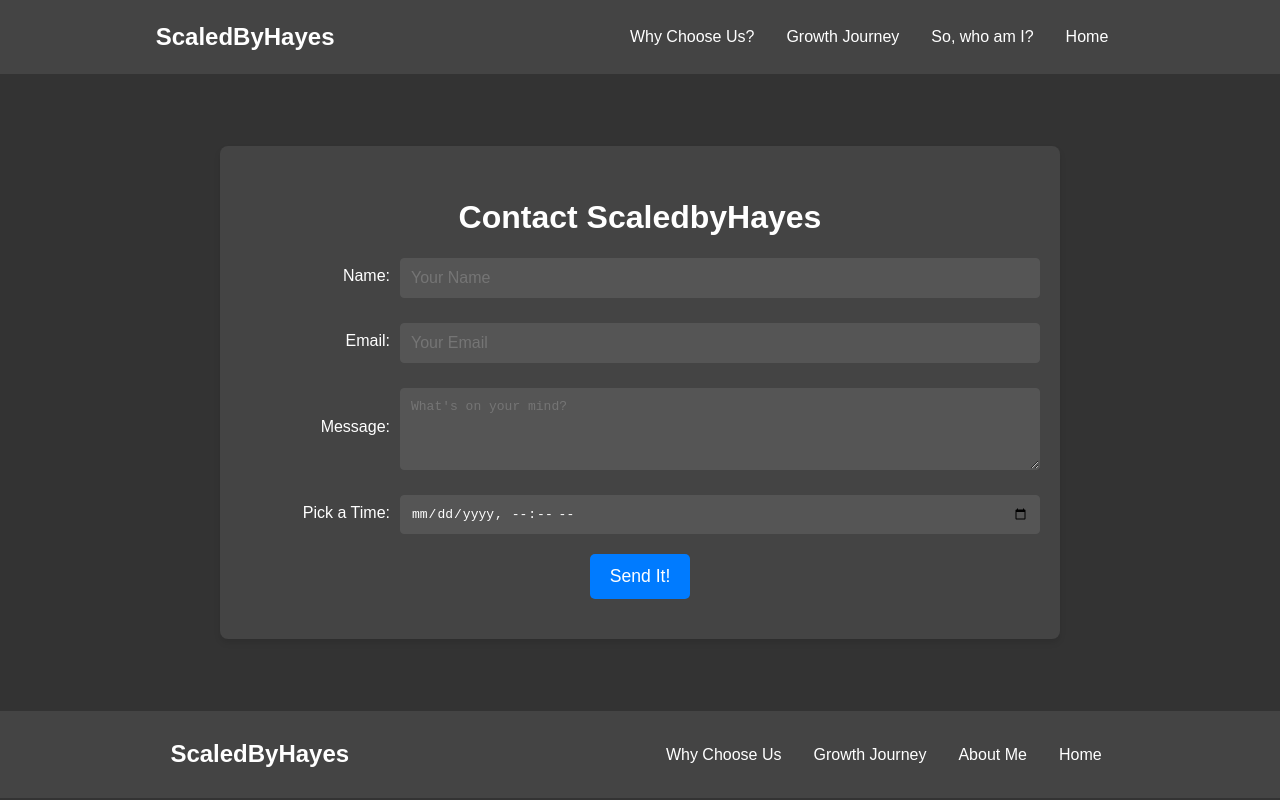
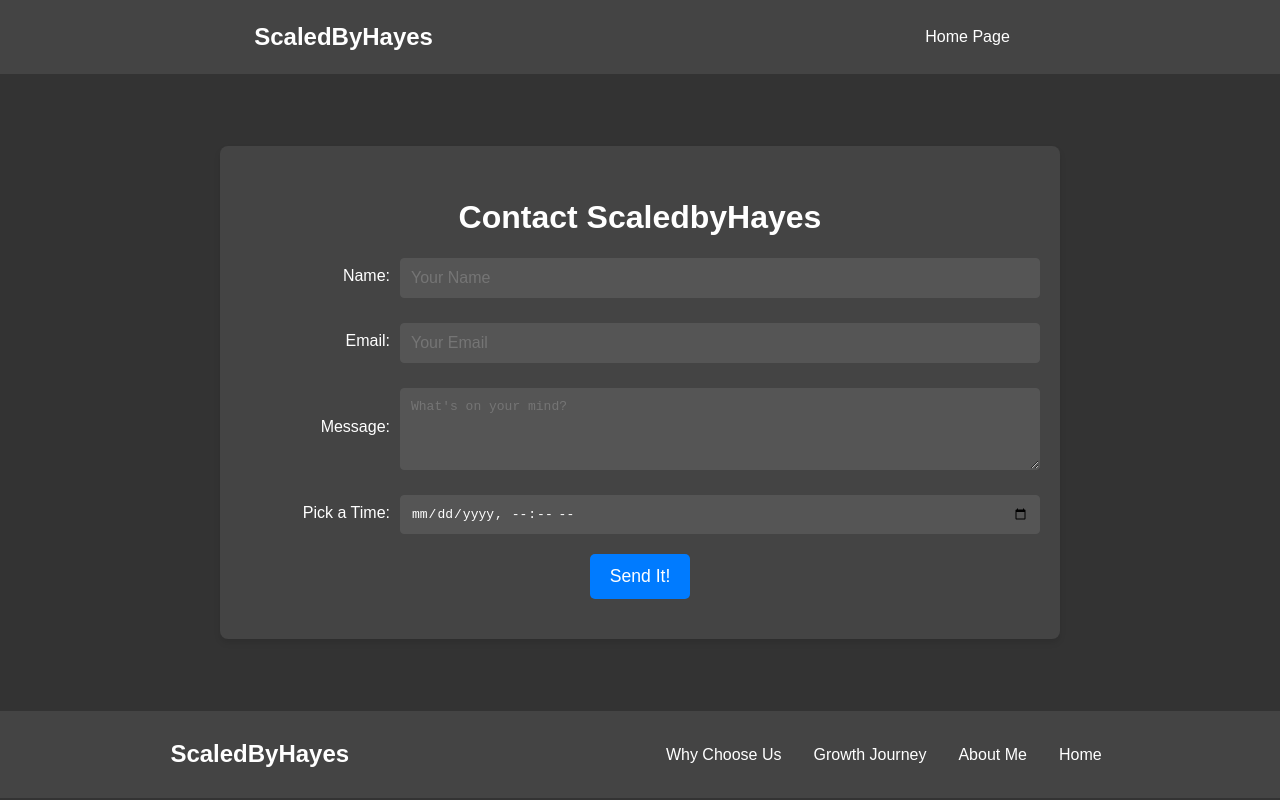
Before and after one commit to ghh72375/scaledbyhayes.github.io, a plain HTML site: page calendar.html in a window 1280 px wide. Drawn offline with Linux system fonts and the light colour scheme.

Commit message:
Update calendar.html

```diff
--- a/calendar.html
+++ b/calendar.html
@@ -12,10 +12,7 @@
             <div class="logo">ScaledByHayes</div>
             <nav>
                 <ul>
-                    <li><a href="index.html#why-choose-us">Why Choose Us?</a></li>
-                    <li><a href="index.html#growth-journey">Growth Journey</a></li>
-                    <li><a href="index.html#about-me">So, who am I?</a></li>
-                    <li><a href="index.html">Home</a></li>
+                    <li><a href="index.html">Home Page</a></li>
                 </ul>
             </nav>
         </header>
```
